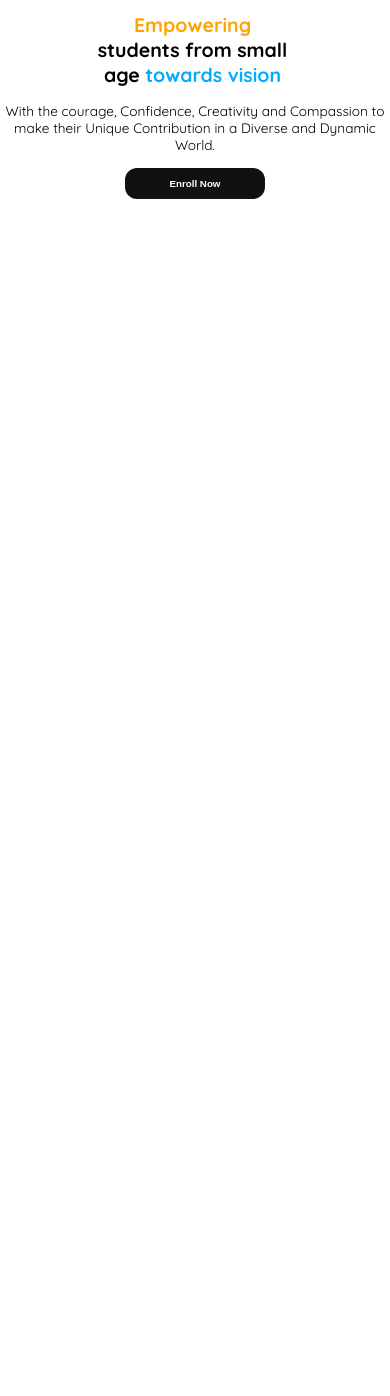
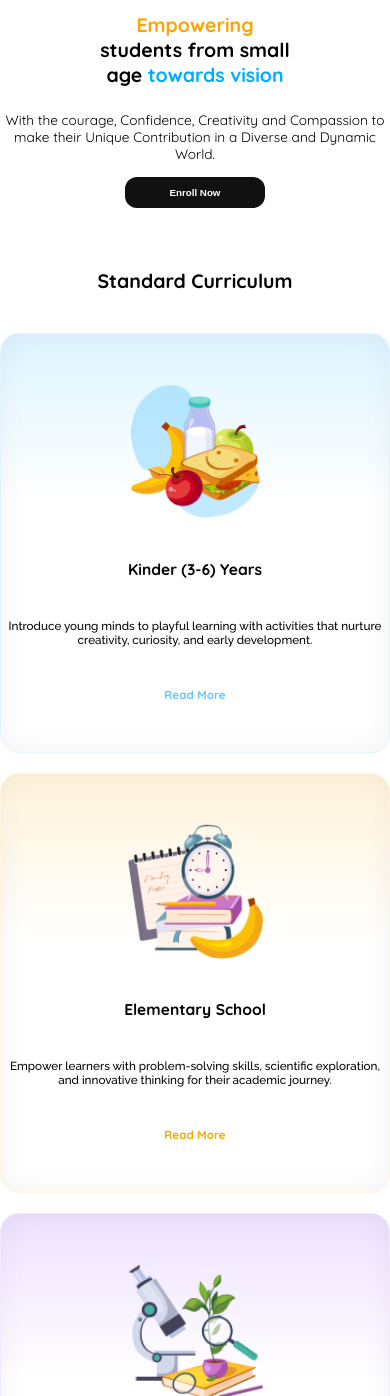
Before and after one commit to asifkhan2000-code/B11-A2-Kids-School-Website, a plain HTML site: page index.html in a window 390 px wide. Shown: the part 604-2000 px from the top of the page. Before the commit the page ends 844 px from the top, so only its background shows below. Drawn offline with Linux system fonts and the light colour scheme.

Commit message:
completed curriculum section with responsiveness

```diff
--- a/index.html
+++ b/index.html
@@ -33,14 +33,15 @@
           <li class="nav-items"><a href="" class="nav-link4">Admission</a></li>
         </ul>
         <button class="btn-nav">Contact</button>
-        <div class="mobile-menu">
+        <div class="menu">
           <i class="fa-solid fa-bars"></i>
         </div>
       </nav>
       <section class="banner display-flex">
         <div class="banner-content">
           <h3 class="banner-title">
-            <span id="empower">Empowering</span> <br>students from small <br>age
+            <span id="empower">Empowering</span> <br />students from small
+            <br />age
             <span id="vision">towards vision</span>
           </h3>
           <p class="banner-description">
@@ -49,10 +50,48 @@
           </p>
           <button class="btn-banner">Enroll Now</button>
         </div>
-        <div class="banner-image"><img src="assets/hero-kids.png" alt="" /></div>
+        <div class="banner-image">
+          <img src="assets/hero-kids.png" alt="" />
+        </div>
       </section>
     </header>
-    <main></main>
+    <main>
+      <section class="curriculum quicksand-font">
+        <h1 class="curriculum-title text-center">Standard Curriculum</h1>
+        <div class="curriculum-cards-container">
+          <div class="curriculum-card-1">
+            <img src="assets/kinder.png" alt="" class="card-img" />
+            <h3 class="card-title">Kinder (3-6) Years</h3>
+            <p class="card-description raleway-font">
+              Introduce young minds to playful learning with activities that
+              nurture creativity, curiosity, and early development.
+            </p>
+            <p class="card-more-1">Read More</p>
+          </div>
+          <div class="curriculum-card-2">
+            <img src="assets/elementary.png" alt="" class="card-img" />
+            <h3 class="card-title">Elementary School</h3>
+            <p class="card-description raleway-font">
+              Empower learners with problem-solving skills, scientific exploration,
+              and innovative thinking for their academic journey.
+            </p>
+            <p class="card-more-2">Read More</p>
+          </div>
+          <div class="curriculum-card-3">
+            <img src="assets/middle.png" alt="" class="card-img" />
+            <h3 class="card-title">Middle (10-16) Years</h3>
+            <p class="card-description raleway-font">
+              Empower learners with problem-solving skills, scientific exploration,
+              and innovative thinking for their academic journey.
+            </p>
+            <p class="card-more-3">Read More</p>
+          </div>
+        </div>
+        <div class="icon-container text-center">
+          <img src="assets/Button - Previous slide.png" alt="" class="icon" /><img src="assets/Button - Next slide.png" alt="" class="icon" />
+        </div>
+      </section>
+    </main>
     <footer></footer>
   </body>
 </html>
--- a/styles/style.css
+++ b/styles/style.css
@@ -1,6 +1,13 @@
 @import url("https://fonts.googleapis.com/css2?family=Quicksand:wght@300..700&display=swap");
+@import url("https://fonts.googleapis.com/css2?family=Raleway:ital,wght@0,100..900;1,100..900&display=swap");
 .quicksand-font {
   font-family: "Quicksand", serif;
+  font-optical-sizing: auto;
+  font-weight: 400;
+  font-style: normal;
+}
+.raleway-font {
+  font-family: "Raleway", serif;
   font-optical-sizing: auto;
   font-weight: 400;
   font-style: normal;
@@ -17,9 +24,15 @@
 .display-flex {
   display: flex;
 }
+.body section {
+  max-width: 1200px;
+  margin: 0 auto;
+}
+.text-center {
+  text-align: center;
+}
 /* navbar and banner styles */
-.navbar,
-.banner {
+.navbar {
   max-width: 1200px;
   margin: 0 auto;
 }
@@ -34,7 +47,7 @@
   gap: 10px;
 }
 .navbar-intro img {
-    width: 100%;
+  width: 100%;
 }
 .intro-title {
   font-size: 2.5vw;
@@ -76,6 +89,7 @@
   border-radius: 12px;
   font-size: 1.25vw;
   font-weight: 600;
+
   /* line-height: 2vw; */
   color: #ffffff;
   background-color: rgba(254, 163, 1, 1);
@@ -83,6 +97,9 @@
 }
 .btn-nav:hover {
   background-color: black;
+}
+.menu {
+  display: none;
 }
 .banner {
   align-items: center;
@@ -120,8 +137,8 @@
   cursor: pointer;
 }
 .btn-banner:hover {
-    background-color: brown;
-    color: black;
+  background-color: brown;
+  color: black;
 }
 .banner-image {
   width: 530px;
@@ -129,17 +146,111 @@
 .banner-image img {
   width: 100%;
 }
+/* curriculum section styles */
+.curriculum {
+  background-image: url(../assets/bg.png);
+  background-repeat: no-repeat;
+  background-size: cover;
+}
+.card-img {
+  width: 135px;
+  height: 135px;
+}
+.curriculum-title {
+  margin-top: 60px;
+  font-size: 3vw;
+  font-weight: 700;
+  color: #000000;
+  margin-bottom: 80px;
+}
+.curriculum-cards-container {
+  display: grid;
+  grid-template-columns: repeat(3, 1fr);
+  align-items: center;
+  column-gap: 25px;
+  margin-bottom: 60px;
+}
+.curriculum-card-1,
+.curriculum-card-2,
+.curriculum-card-3 {
+  /* max-width: 365px; */
+  display: flex;
+  flex-direction: column;
+  justify-content: flex-start;
+  align-items: center;
+  text-align: center;
+  padding-top: 50px;
+  gap: 40px;
+}
+.curriculum-card-1 {
+  border: 1px solid #def5ff;
+  border-radius: 18.86px;
+  box-shadow: inset 0px 0px 28.3px 0.94px rgba(0, 0, 0, 0.05);
+  background: linear-gradient(
+      180deg,
+      rgba(222, 245, 255, 1),
+      rgba(255, 255, 255, 0) 40%
+    ),
+    rgba(255, 255, 255, 1);
+}
+.curriculum-card-2 {
+  border: 1px solid #fff4dc;
+  border-radius: 18.86px;
+  box-shadow: inset 0px 0px 28.3px 0.94px rgba(0, 0, 0, 0.05);
+  background: linear-gradient(
+      180deg,
+      rgba(255, 244, 220, 1),
+      rgba(255, 255, 255, 0) 40%
+    ),
+    rgba(255, 255, 255, 1);
+}
+.curriculum-card-3 {
+  border: 1px solid #f2e8ff;
+  border-radius: 18.86px;
+  box-shadow: inset 0px 0px 28.3px 0.94px rgba(0, 0, 0, 0.05);
+  background: linear-gradient(
+      180deg,
+      rgba(238, 225, 255, 1),
+      rgba(255, 255, 255, 0) 40%
+    ),
+    rgba(255, 255, 255, 1);
+}
+.card-title {
+  font-size: 1.5vw;
+  font-weight: 700;
+}
+.card-description {
+  font-size: 1vw;
+  font-weight: 500;
+}
+.card-more-1,
+.card-more-2,
+.card-more-3 {
+  font-size: 1vw;
+  font-weight: 700;
+  margin-bottom: 50px;
+}
+.card-more-1 {
+  color: #64c8ff;
+}
+.card-more-2 {
+  color: #f0aa00;
+}
+.card-more-3 {
+  color: #8700ff;
+}
+.icon-container {
+  display: flex;
+  justify-content: center;
+  gap: 10px;
+  margin-bottom: 50px;
+}
 
-@media screen and (min-width: 576.1px) {
-  .mobile-menu {
-    display: none;
-  }
-}
 @media screen and (max-width: 576px) {
   .body {
     background-color: #ffffff;
   }
-  .banner {
+  .body section {
     max-width: 390px;
     margin: 0 auto;
   }
@@ -159,8 +270,8 @@
   .btn-nav {
     display: none;
   }
-  .mobile-menu {
-    cursor: pointer;
+  .menu {
+    display: block;
   }
   .banner {
     flex-direction: column-reverse;
@@ -169,9 +280,9 @@
     gap: 20px;
   }
   .banner-title {
-    margin-bottom: 15px;
+    /* margin-bottom: 15px;
     padding-left: 15px;
-    padding-right: 20px;
+    padding-right: 20px; */
     font-size: 5vw;
     /* line-height: 5vw; */
   }
@@ -190,4 +301,28 @@
     font-size: 2.5vw;
     /* line-height: 3vw; */
   }
+  .curriculum-title {
+    font-size: 5vw;
+    margin-bottom: 40px;
+  }
+  .curriculum-cards-container {
+    grid-template-columns: 1fr;
+    align-items: center;
+    justify-content: center;
+    row-gap: 20px;
+  }
+  .card-title {
+    font-size: 4vw;
+  }
+  .card-description {
+    font-size: 3vw;
+  }
+  .card-more-1,
+  .card-more-2,
+  .card-more-3 {
+    font-size: 3vw;
+  }
+  .icon-container {
+    display: none;
+  }
 }
```
Also changed, not shown: assets/Button - Next slide.png (added), assets/Button - Previous slide.png (added).
